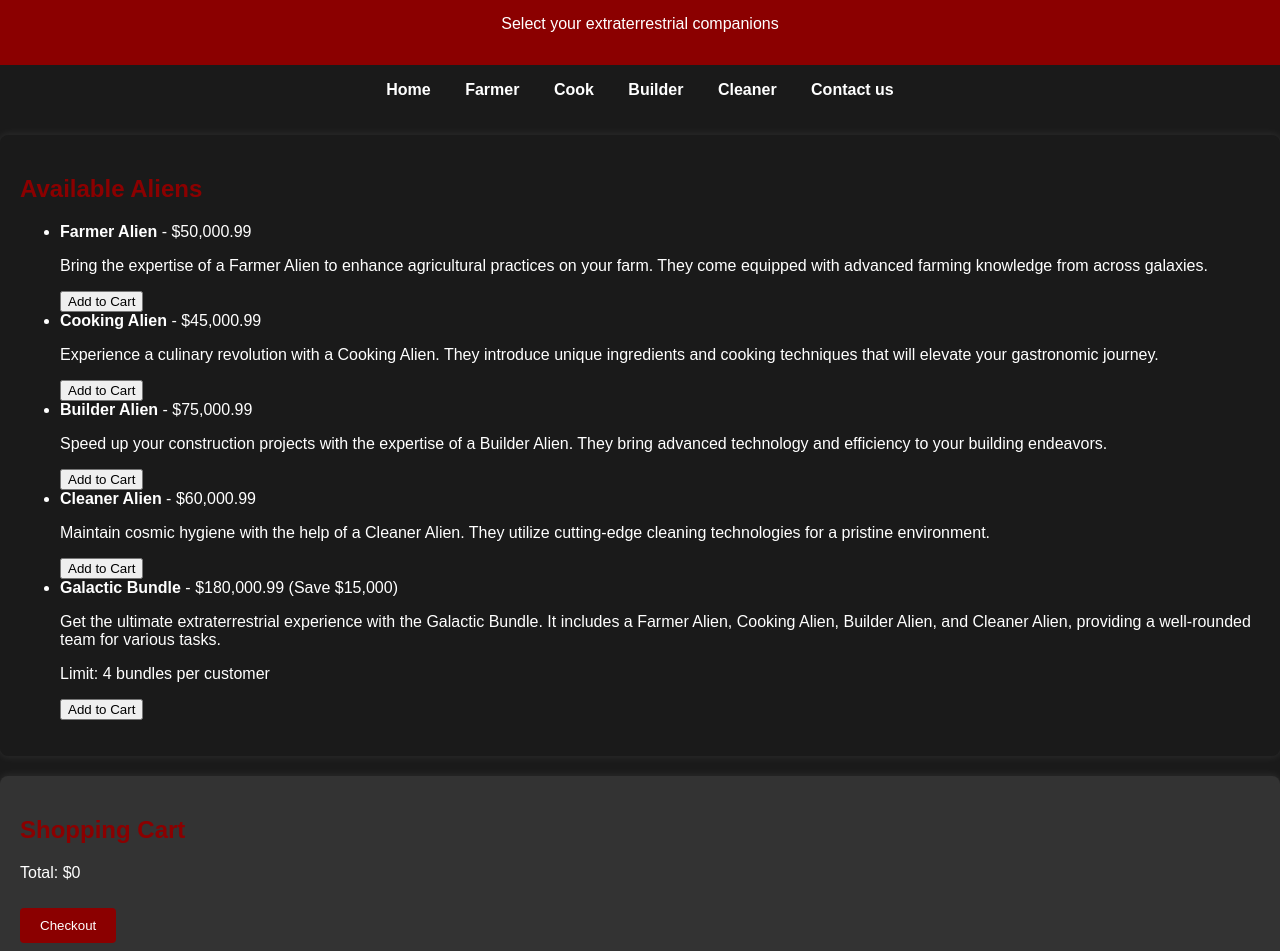
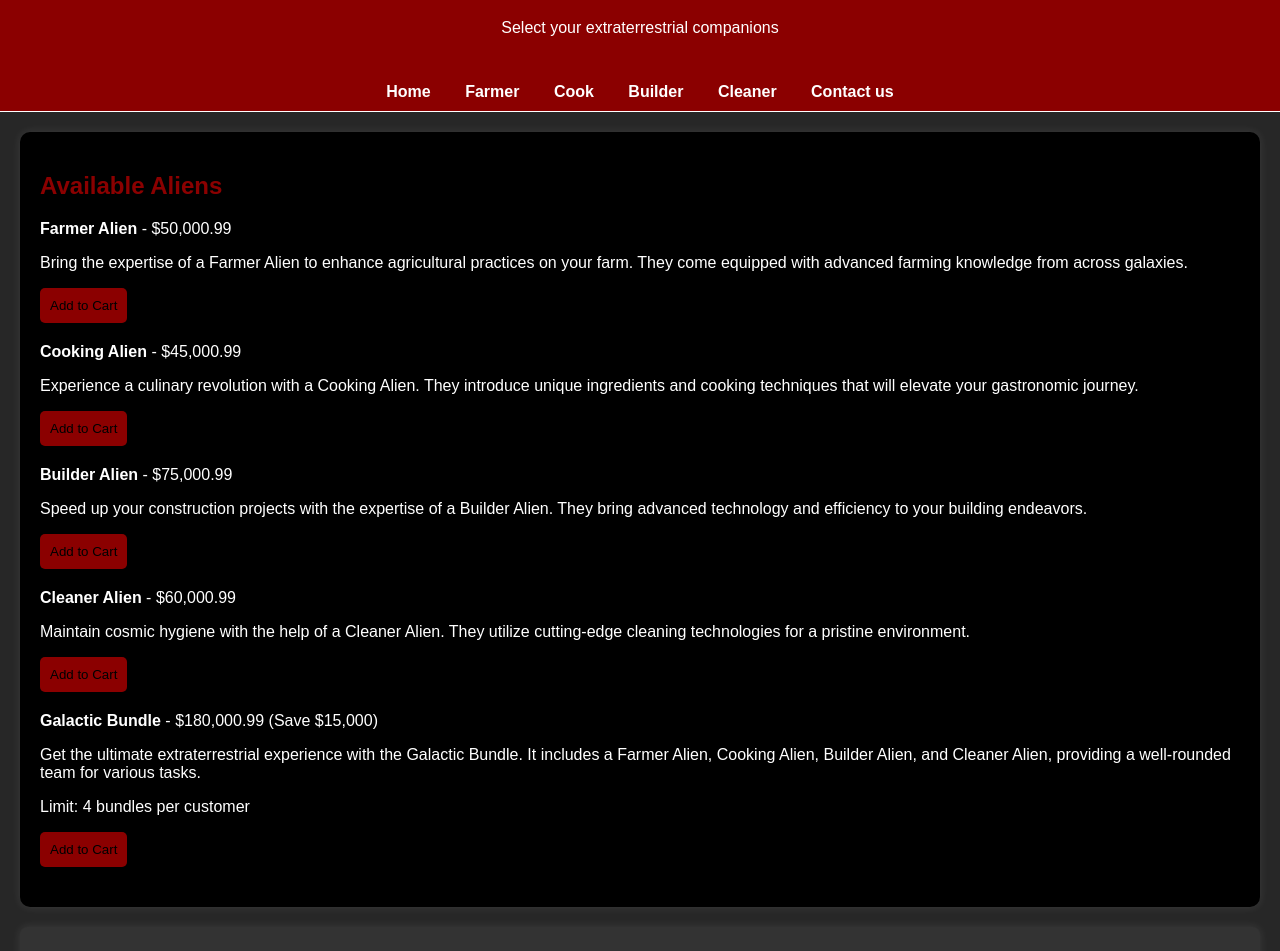
Before and after one commit to Ahurt1030/Final, a plain HTML site: page buy_aliens.html in a window 1280 px wide. Shown: the part 81-1032 px from the top of the page. Drawn offline with Linux system fonts and the light colour scheme.

Commit message:
nyctfjmhg

```diff
--- a/buy_aliens.html
+++ b/buy_aliens.html
@@ -3,6 +3,92 @@
 
 <head>
     <link rel="stylesheet" href="style.css">
+    <style>
+        body {
+            font-family: 'Arial', sans-serif;
+            margin: 0;
+            padding: 0;
+            background-color: #272727;
+            color: #fff;
+        }
+
+        header {
+            background-color: #8b0000;
+            text-align: center;
+            padding: 20px;
+        }
+
+        nav {
+            background-color: #8b0000;
+            text-align: center;
+            padding: 10px;
+            position: sticky;
+            top: 0;
+            border-bottom: 1px solid #fff;
+        }
+
+        nav a {
+            text-decoration: none;
+            color: #fff;
+            padding: 10px;
+            margin: 0 5px;
+            border-radius: 5px;
+            transition: background-color 0.3s;
+        }
+
+        nav a:hover {
+            background-color: #000000;
+        }
+
+        section {
+            padding: 20px;
+            margin: 20px;
+            background-color: #000000;
+            border-radius: 10px;
+        }
+
+        ul {
+            list-style-type: none;
+            padding: 0;
+        }
+
+        li {
+            margin-bottom: 20px;
+        }
+
+        button {
+            background-color: #8b0000;
+            color: #000000;
+            border: none;
+            padding: 10px;
+            border-radius: 5px;
+            cursor: pointer;
+            transition: background-color 0.3s;
+        }
+
+        button:hover {
+            background-color: #8b0000;
+        }
+
+        .cart {
+            background-color: #8b0000;
+        }
+
+        .checkout-btn {
+            background-color: #000000;
+            color: #8b0000;
+            padding: 10px;
+            border: none;
+            border-radius: 5px;
+            cursor: pointer;
+            font-weight: bold;
+            transition: background-color 0.3s;
+        }
+
+        .checkout-btn:hover {
+            background-color: #eee;
+        }
+    </style>
     <meta charset="UTF-8">
     <meta name="viewport" content="width=device-width, initial-scale=1.0">
     <title>Buy Aliens - Alien Task Agency</title>
```
Also changed, not shown: submitForm.html (+4 -5 lines).
